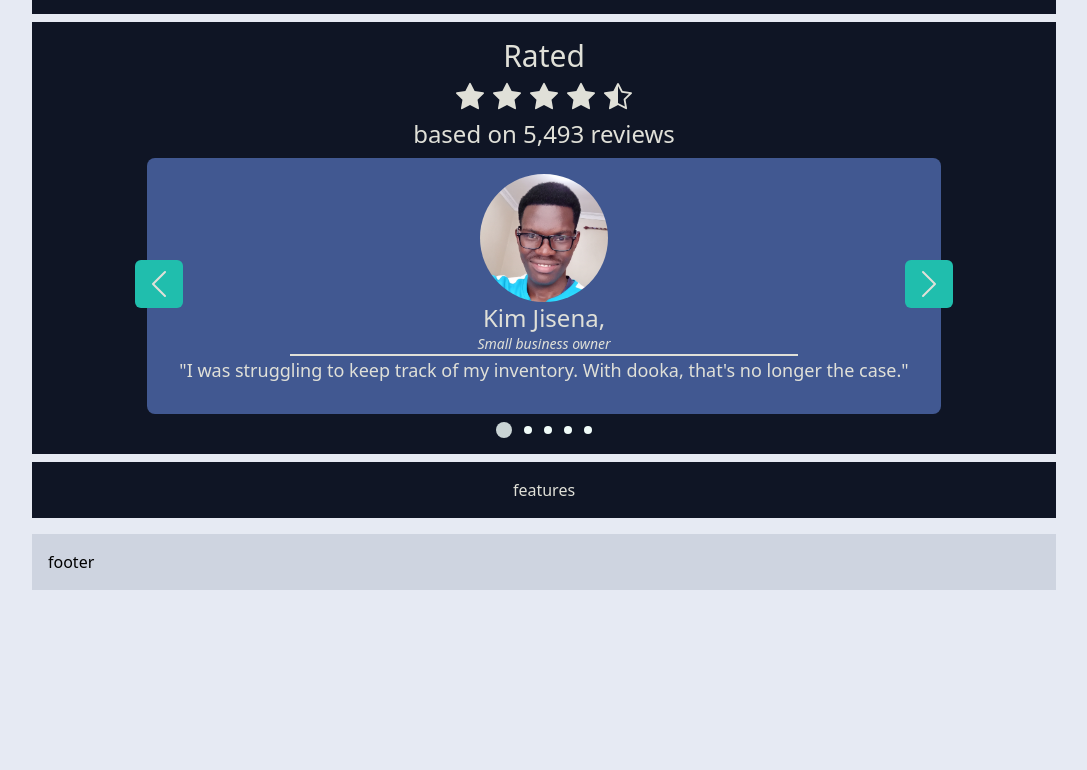
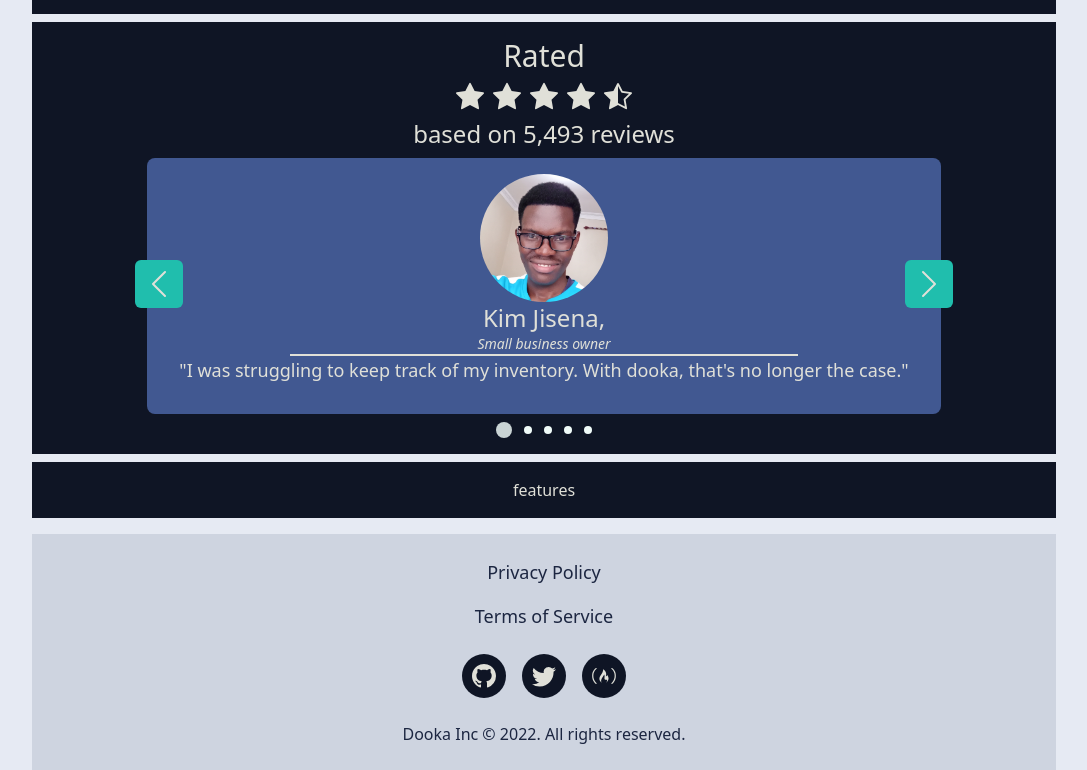
Before and after one commit to kimjisena/dooka, a Next.js app: page / in a window 1280 px wide. Shown: the part 606-1376 px from the top of the page, without its empty margins (96-1183 px from the left). Before the commit the page ends 1196 px from the top, so only its background shows below. Built offline with nearby package versions, Linux system fonts and the light colour scheme.

Commit message:
add footer content

```diff
--- a/components/Footer.tsx
+++ b/components/Footer.tsx
@@ -1,7 +1,41 @@
+import Link from "next/link";
+import { BsGithub, BsTwitter } from "react-icons/bs";
+import { FaFreeCodeCamp } from "react-icons/fa";
+
 export default function Footer () {
   return (
-    <footer className={`w-full md:w-4/5 mx-auto bg-header-light p-4`}>
-      footer
+    <footer className={`w-full md:w-4/5 mx-auto bg-header-light p-4 flex flex-col justify-between items-center`}>
+      <p className={`p-2 text-lg text-content-light`}>
+        <Link href={``}>
+          <a className={`hover:underline hover:decoration-content-light`}>Privacy Policy</a>
+        </Link>
+      </p>
+
+      <p className={`p-2 text-lg text-content-light`}>
+        <Link href={``}>
+          <a className={`hover:underline hover:decoration-content-light`}>Terms of Service</a>
+        </Link>
+      </p>
+
+      <ul className={`flex flex-row p-2`}>
+        <li className={`p-2`}>
+          <a href="https://github.com/kimjisena" target={`_blank`}><div className={`w-11 h-11 bg-background-dark flex flex-row justify-center items-center rounded-full text-content-dark hover:text-violet-light`}><BsGithub size={`24`} /></div></a>
+        </li>
+
+        <li className={`p-2`}>
+          <a href="https://twitter.com/kimjisena" target={`_blank`}>
+            <div className={`w-11 h-11 bg-background-dark flex flex-row justify-center items-center rounded-full text-content-dark hover:text-violet-light`}><BsTwitter size={`24`} /></div>
+          </a>
+        </li>
+
+        <li className={`p-2`}>
+          <a href="https://freecodecamp.org/kimjisena" target={`_blank`}>
+            <div className={`w-11 h-11 bg-background-dark flex flex-row justify-center items-center rounded-full text-content-dark hover:text-violet-light`}><FaFreeCodeCamp size={`24`} /></div>
+          </a>
+        </li>
+      </ul>
+
+      <p className={`p-2 text-content-light`}>Dooka Inc &copy; 2022. All rights reserved.</p>
     </footer>
   );
 }
--- a/pages/index.tsx
+++ b/pages/index.tsx
@@ -34,7 +34,9 @@ const Home: NextPage = () => {
     <main className={`w-full mt-24 md:w-4/5 mx-auto mb-4`}>
       <Head>
         <title>dooka - inventory manager</title>
+        <meta charSet="utf-8"/>
         <meta name="description" content="dooka - The inventory manager loved by retailers" />
+        <meta name="viewport" content="width=device-width, initial-scale=1.0" />
         <link rel="icon" href="/favicon.ico" />
       </Head>
 
```
Also changed, not shown: public/vercel.svg (deleted).
